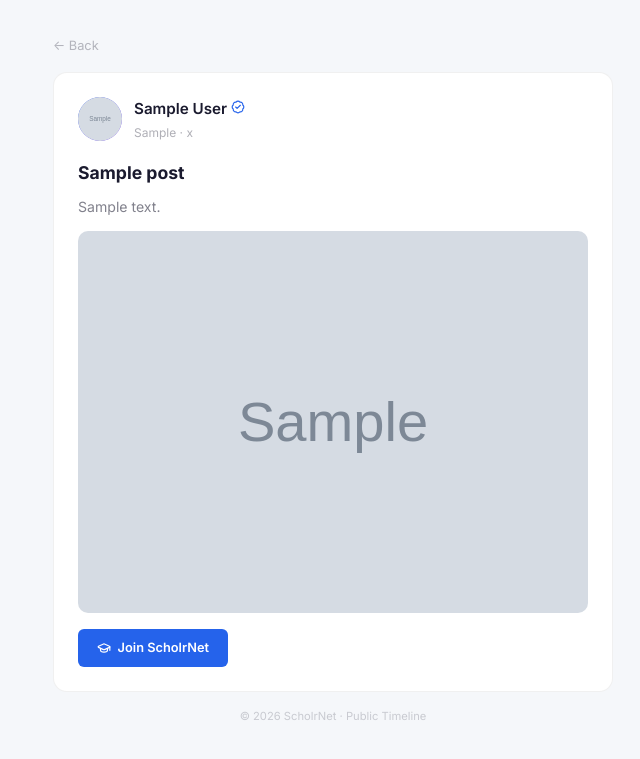
After one commit to abhiraj1291/scholrnet, a Flask app: page /post/1 in a window 1280 px wide. The commit adds this page. Shown: the top 759 px of the page, without its empty margins (307-947 px from the left). Run offline with Flask 3, Linux system fonts and the light colour scheme; tables that the repository leaves empty hold one stand-in row (values such as "Sample post"); grey boxes marked "Sample" are stand-in pictures; some libraries are stand-ins or nearby versions.

Commit message:
feat: share post/profile link + delete post
- Share profile: copy button next to username copies /share/<username> link
- Share post: share-2 icon on each post copies /post/<id> link
- Delete post: trash icon on own posts, confirm dialog, calls /api/post/<id>/delete
- /post/<id>: standalone public single-post page with OG meta tags
- /api/post/<id>/delete: now allows post owner (not just super_admin) to delete
- Added btn-xs CSS class

```diff
--- a/backend/app.py
+++ b/backend/app.py
@@ -409,6 +409,16 @@ def register_routes(app, bcrypt, login_manager, limiter):
             projects=projects,
             experiences=experiences,
             is_verified=_is_verified(puser)
+        )
+
+    @app.route('/post/<int:post_id>')
+    def single_post(post_id):
+        post = Post.query.get_or_404(post_id)
+        author = User.query.get(post.author_id) if post.author_id else None
+        return render_template('post.html',
+            post=post,
+            author=author,
+            is_verified=_is_verified(author) if author else False
         )
 
     @app.route('/public')
@@ -651,9 +661,9 @@ def register_routes(app, bcrypt, login_manager, limiter):
     @app.route('/api/post/<int:post_id>/delete', methods=['POST'])
     @login_required
     def api_delete_post(post_id):
-        if current_user.role != 'super_admin':
+        post = Post.query.get_or_404(post_id)
+        if current_user.role != 'super_admin' and post.author_id != current_user.id:
             return jsonify({'error': 'Unauthorized'}), 403
-        post = Post.query.get_or_404(post_id)
         Comment.query.filter_by(post_id=post_id).delete()
         UserLike.query.filter_by(post_id=post_id).delete()
         db.session.delete(post)
--- a/frontend/static/css/style.css
+++ b/frontend/static/css/style.css
@@ -133,6 +133,7 @@ input:focus, textarea:focus, select:focus {
 .btn-success { background: var(--success); color: #fff; }
 .btn-danger { background: var(--danger); color: #fff; }
 .btn-ghost { background: transparent; color: var(--text-muted); border: none; min-height: auto; padding: 0.5rem; }
+.btn-xs { padding: 0.15rem 0.35rem; font-size: 0.65rem; min-height: auto; }
 
 /* ===== Badge ===== */
 .badge {
--- /dev/null
+++ b/frontend/templates/post.html
@@ -0,0 +1,64 @@
+<!DOCTYPE html>
+<html lang="en">
+<head>
+  <meta charset="UTF-8">
+  <meta name="viewport" content="width=device-width, initial-scale=1.0">
+  <title>{% if post.title %}{{ post.title }} — ScholrNet{% else %}Post by {{ author.name if author else 'ScholrNet' }}{% endif %}</title>
+  <meta name="description" content="{{ post.content[:200] if post.content else 'View this post on ScholrNet' }}">
+  <meta property="og:title" content="{{ post.title or 'ScholrNet Post' }}">
+  <meta property="og:description" content="{{ post.content[:300] if post.content else 'View this post on ScholrNet' }}">
+  <meta property="og:type" content="article">
+  <meta property="og:url" content="https://scholrnet.in/post/{{ post.id }}">
+  {% if post.image_url %}<meta property="og:image" content="{{ post.image_url }}">{% endif %}
+  <meta name="twitter:card" content="summary_large_image">
+  <link rel="preconnect" href="https://fonts.googleapis.com">
+  <link rel="preconnect" href="https://fonts.gstatic.com" crossorigin>
+  <link href="https://fonts.googleapis.com/css2?family=Inter:wght@400;500;600;700;800&display=swap" rel="stylesheet">
+  <script src="https://unpkg.com/lucide@latest"></script>
+  <style>
+    *,*::before,*::after{box-sizing:border-box;margin:0;padding:0}
+    body{font-family:'Inter',-apple-system,sans-serif;background:#f5f7fa;color:#1a1a2e;line-height:1.6;-webkit-font-smoothing:antialiased;padding:2rem 1rem}
+    a{color:inherit;text-decoration:none}
+    .container{max-width:560px;margin:0 auto}
+    .card{background:#fff;border:1px solid rgba(0,0,0,0.06);border-radius:14px;padding:1.5rem;margin-bottom:1rem}
+    .back{font-size:0.8rem;color:rgba(26,26,46,0.3);margin-bottom:1rem;display:inline-block}
+    .back:hover{color:#2563eb}
+    .header{display:flex;align-items:flex-start;gap:0.75rem;margin-bottom:1rem}
+    .avatar{width:44px;height:44px;border-radius:50%;background:linear-gradient(135deg,#2563eb,#7c3aed);color:#fff;display:flex;align-items:center;justify-content:center;font-size:0.85rem;font-weight:800;flex-shrink:0;overflow:hidden}
+    .avatar img{width:100%;height:100%;object-fit:cover}
+    .author{font-size:0.95rem;font-weight:600}
+    .meta{font-size:0.75rem;color:rgba(26,26,46,0.35);margin-top:0.1rem}
+    .title{font-size:1.1rem;font-weight:700;margin-bottom:0.5rem}
+    .content{font-size:0.88rem;color:rgba(26,26,46,0.55);line-height:1.7}
+    .image{margin-top:0.75rem;border-radius:10px;overflow:hidden}
+    .image img{width:100%;height:auto;display:block}
+    .footer{text-align:center;font-size:0.7rem;color:rgba(26,26,46,0.2);margin-top:1rem}
+    .btn{display:inline-flex;align-items:center;gap:0.4rem;padding:0.55rem 1.2rem;border-radius:6px;font-weight:600;font-size:0.8rem;background:#2563eb;color:#fff;transition:background 0.2s;margin-top:1rem}
+    .btn:hover{background:#1d4ed8}
+  </style>
+</head>
+<body>
+  <div class="container">
+    <a href="javascript:history.back()" class="back">&larr; Back</a>
+    <div class="card">
+      <div class="header">
+        <div class="avatar">{% if author and author.avatar_url %}<img src="{{ author.avatar_url }}" alt="">{% else %}{{ (author.name if author else 'S')[:2]|upper }}{% endif %}</div>
+        <div>
+          <div class="author">{{ author.name if author else 'ScholrNet' }}{% if is_verified %} <i data-lucide="badge-check" style="width:14px;height:14px;color:#2563eb;display:inline;"></i>{% endif %}</div>
+          <div class="meta">{{ author.school if author and author.school else '' }}{% if author and author.school and post.timestamp %} &middot; {% endif %}{{ post.timestamp or '' }}</div>
+        </div>
+      </div>
+      {% if post.title %}<div class="title">{{ post.title }}</div>{% endif %}
+      {% if post.content %}<div class="content">{{ post.content }}</div>{% endif %}
+      {% if post.image_url %}
+      <div class="image">
+        <img src="{{ post.image_url }}" alt="" onerror="this.parentElement.style.display='none'">
+      </div>
+      {% endif %}
+      <a href="{{ url_for('register') }}" class="btn"><i data-lucide="graduation-cap" style="width:14px;height:14px;"></i> Join ScholrNet</a>
+    </div>
+    <div class="footer">&copy; 2026 ScholrNet &middot; <a href="{{ url_for('public_timeline') }}">Public Timeline</a></div>
+  </div>
+  <script>if(typeof lucide!=='undefined') lucide.createIcons()</script>
+</body>
+</html>
```
Also changed, not shown: frontend/templates/feed.html (+45 -0 lines), frontend/templates/profile.html (+19 -1 lines).
